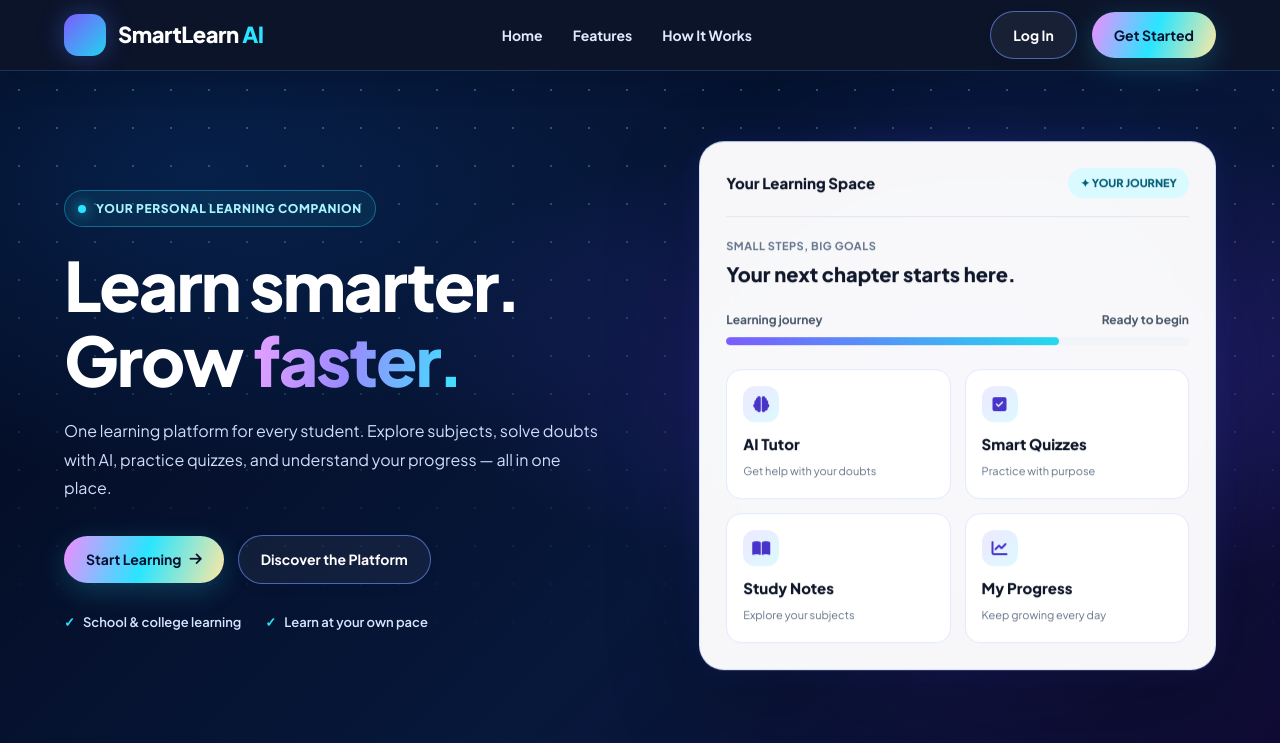
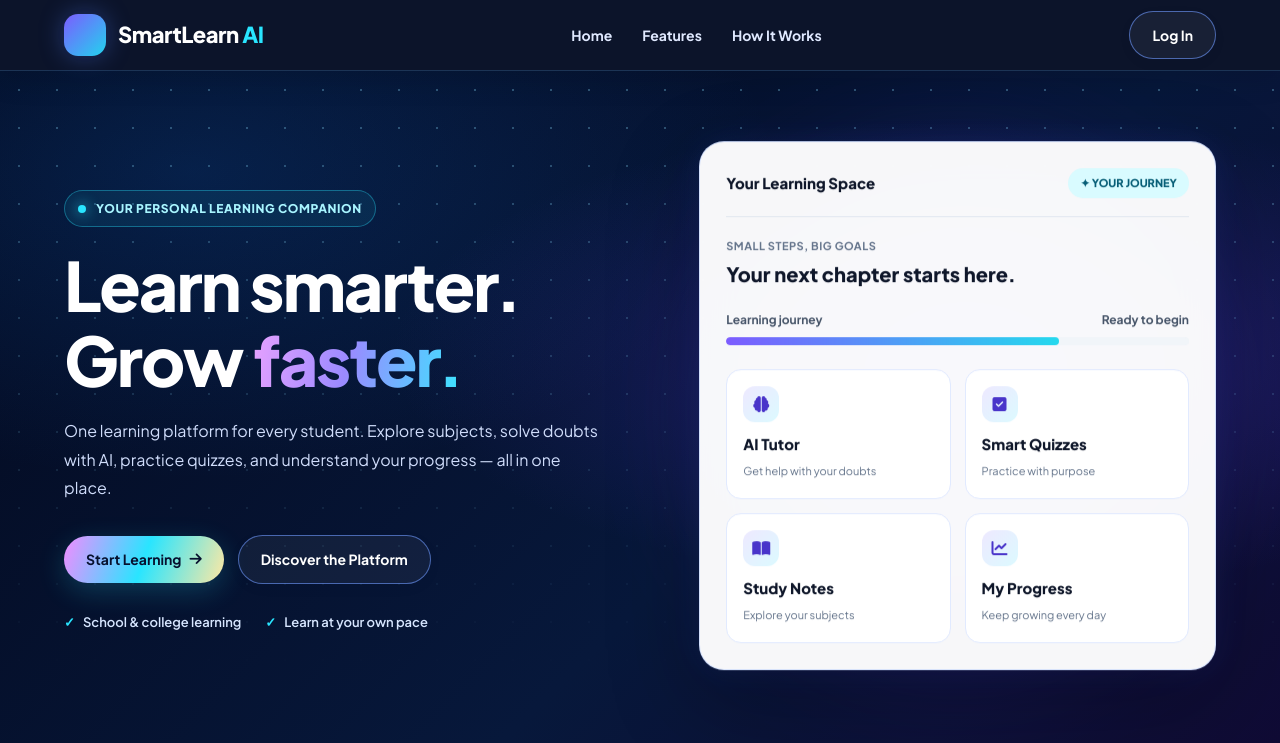
Before and after one commit to Daleshraghav/Smartlearning-AI, a Flask app: page / in a window 1280 px wide. Shown: the top 743 px of the page. Run offline with Flask 3, Linux system fonts and the light colour scheme.

Commit message:
Remove 'Get Started' button from index.html
Removed 'Get Started' button from the header.

```diff
--- a/templates/index.html
+++ b/templates/index.html
@@ -812,7 +812,7 @@
                 </div>
                 {% else %}
                 <a class="button button-light" href="{{ url_for('login') }}">Log In</a>
-                <a class="button button-primary" href="{{ url_for('register') }}">Get Started</a>
+
                 {% endif %}
             </div>
         </div>
```
